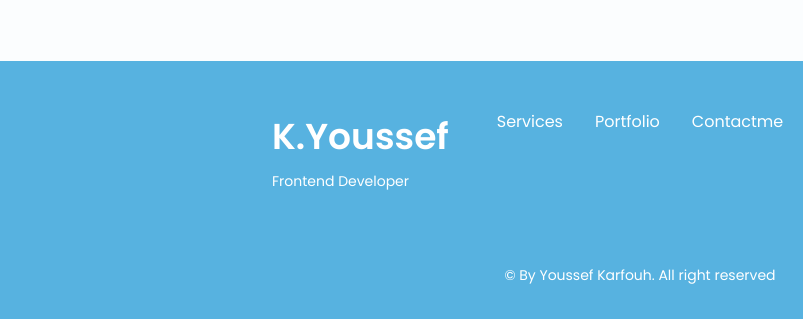
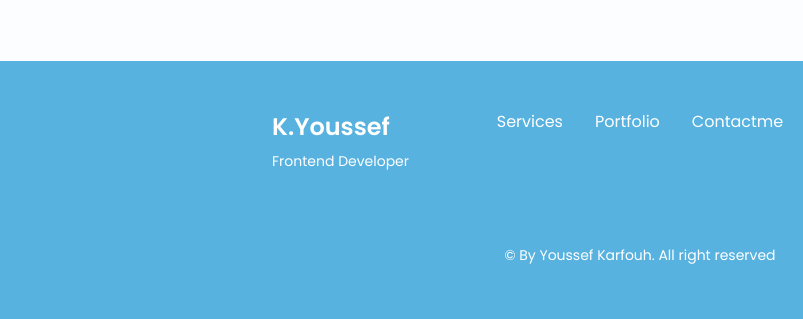
Before and after one commit to git-Youssef/MyPortfolio, a plain HTML site: page index.html in a window 1280 px wide. Shown: the part 4559-4878 px from the top of the page, 0-803 px from the left. Drawn offline with nearby package versions, Linux system fonts and the light colour scheme.

Commit message:
change css h2 tag

```diff
--- a/assets/css/styles.css
+++ b/assets/css/styles.css
@@ -850,7 +850,7 @@ img {
   padding: 2rem 0 3rem;
 }
 .footer__title {
-  font-size: var(--h1-font-size);
+  font-size: var(--h2-font-size);
   margin-bottom: var(--mb-0-25);
 }
 
```
